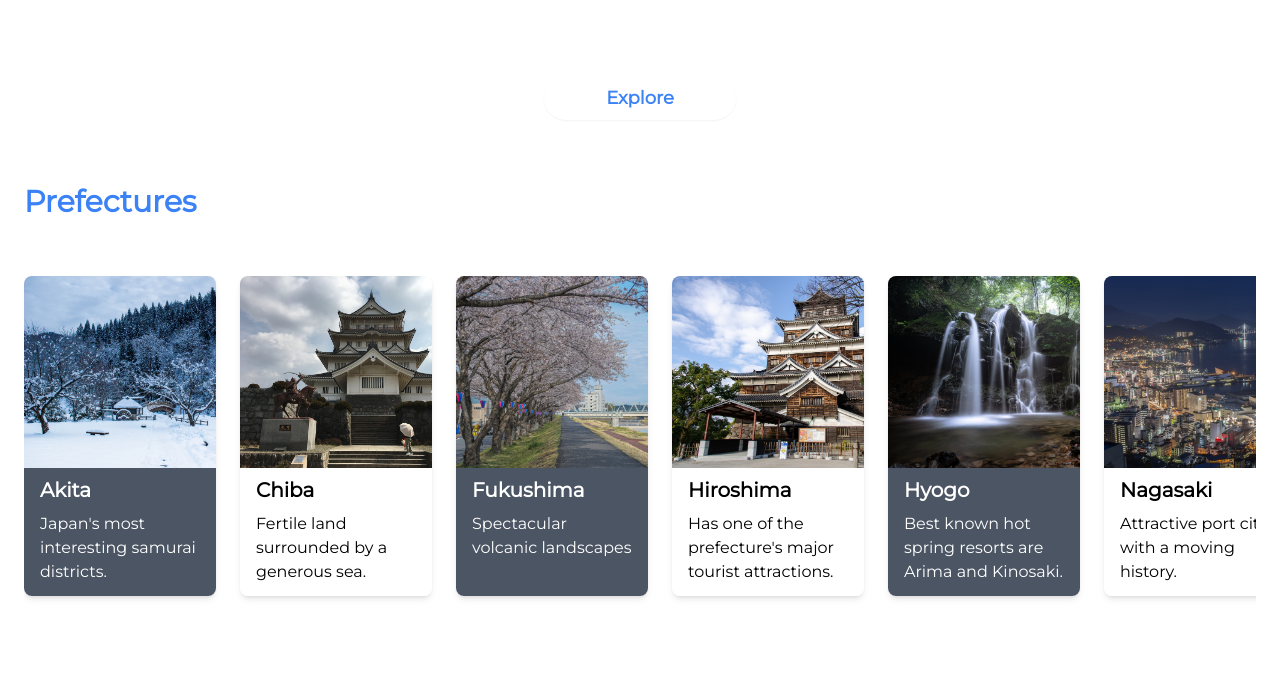
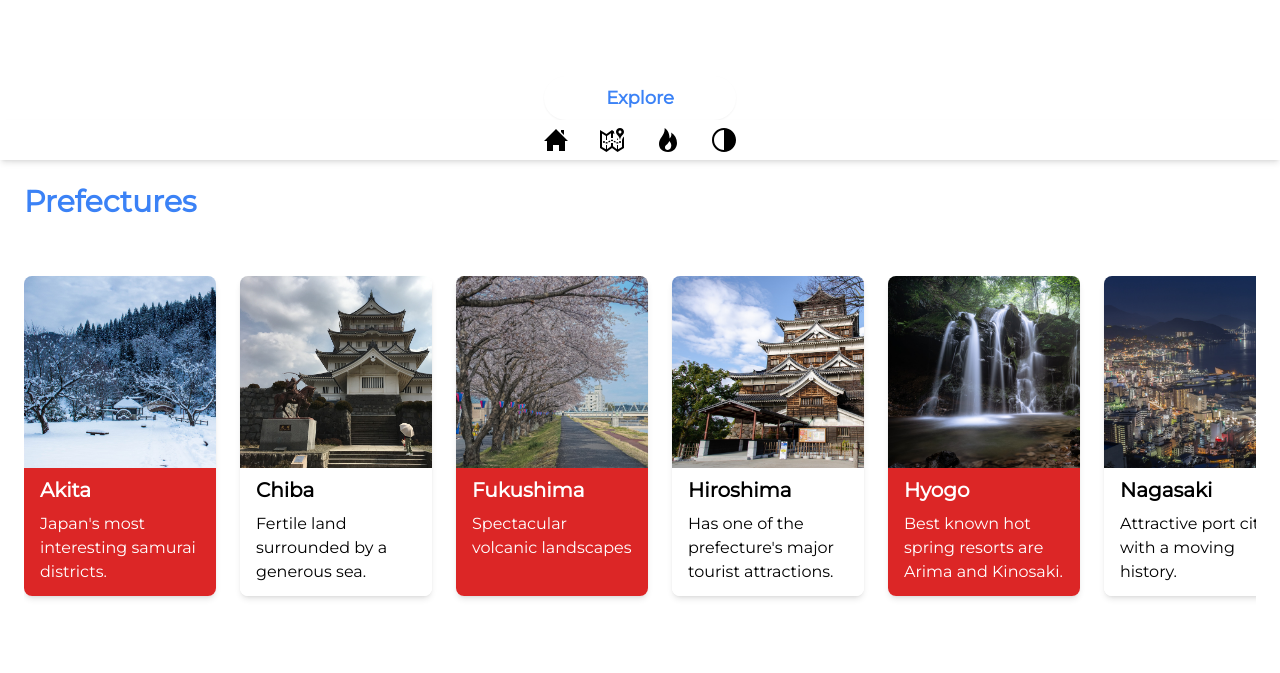
Before and after one commit to kuro-vale/japan-tailwindcss, a website: page src/index.html in a window 1280 px wide. Shown: the part 640-1313 px from the top of the page. Drawn offline with Linux system fonts and the light colour scheme.

Commit message:
Create tab bar

```diff
--- a/src/index.html
+++ b/src/index.html
@@ -16,7 +16,6 @@
 
 <body class="font-Montserrat font-light">
     <nav></nav>
-    <div id="tab_bar"></div>
     <div class="w-full h-screen" id="home">
         <div class="w-full h-full bg-tokyo flex flex-col bg-cover p-10 items-center justify-between">
             <input
@@ -34,7 +33,7 @@
             class="w-auto h-96 items-center mt-6 overflow-x-auto overscroll-x-contain flex space-x-6 overflow-y-hidden">
             <div class="card">
                 <div class="w-full h-3/5 rounded-t-lg bg-akita bg-cover"></div>
-                <div class="w-full h-2/5 rounded-b-lg bg-gray-600">
+                <div class="w-full h-2/5 rounded-b-lg bg-red-600">
                     <p class="text-white font-bold text-xl px-4 py-2">Akita</p>
                     <p class="text-white px-4">Japan's most interesting samurai districts.</p>
                 </div>
@@ -48,7 +47,7 @@
             </div>
             <div class="card">
                 <div class="w-full h-3/5 rounded-t-lg bg-fukushima bg-cover"></div>
-                <div class="w-full h-2/5 rounded-b-lg bg-gray-600">
+                <div class="w-full h-2/5 rounded-b-lg bg-red-600">
                     <p class="text-white font-bold text-xl px-4 py-2">Fukushima</p>
                     <p class="text-white px-4">Spectacular volcanic landscapes</p>
                 </div>
@@ -62,7 +61,7 @@
             </div>
             <div class="card">
                 <div class="w-full h-3/5 rounded-t-lg bg-hyogo bg-cover"></div>
-                <div class="w-full h-2/5 rounded-b-lg bg-gray-600">
+                <div class="w-full h-2/5 rounded-b-lg bg-red-600">
                     <p class="text-white font-bold text-xl px-4 py-2">Hyogo</p>
                     <p class="text-white px-4">Best known hot spring resorts are Arima and Kinosaki.</p>
                 </div>
@@ -76,7 +75,7 @@
             </div>
             <div class="card">
                 <div class="w-full h-3/5 rounded-t-lg bg-nagano bg-cover"></div>
-                <div class="w-full h-2/5 rounded-b-lg bg-gray-600">
+                <div class="w-full h-2/5 rounded-b-lg bg-red-600">
                     <p class="text-white font-bold text-xl px-4 py-2">Nagano</p>
                     <p class="text-white px-4">Former olympic city famous for its temple.</p>
                 </div>
@@ -124,14 +123,39 @@
                     href="https://tailwindcss.com/docs/installation" target="_blank">Tailwind docs</a></p>
         </div>
     </div>
-    <footer class="w-full h-auto bg-gray-50 p-6 space-y-2">
+    <footer class="w-full h-auto bg-gray-50 p-6 space-y-2 mb-7">
         <p class="text-lg">About</p>
         <p class="text-sm text-gray-400"><a href="https://tailwindcss.com/" target="_blank">Tailwind</a></p>
         <p class="text-sm text-gray-400"><a href="#prefectures">Prefectures</a></p>
         <p class="text-sm text-gray-400"><a href="https://www.japan-guide.com/" target="_blank">Visit Japan</a></p>
         <p class="text-sm text-gray-400"><a href="https://github.com/kuro-vale" target="_blank">Github</a></p>
     </footer>
-
+    <div class="w-full h-10 bg-white fixed left-0 bottom-0 shadow-md flex space-x-8 items-center justify-center"
+        id="tab-bar">
+        <a href="#home">
+            <svg xmlns="http://www.w3.org/2000/svg" width="24" height="24" viewBox="0 0 24 24">
+                <path d="M21 13v10h-6v-6h-6v6h-6v-10h-3l12-12 12 12h-3zm-1-5.907v-5.093h-3v2.093l3 3z" />
+            </svg>
+        </a>
+        <a href="#prefectures">
+            <svg xmlns="http://www.w3.org/2000/svg" width="24" height="24" viewBox="0 0 24 24">
+                <path
+                    d="M17.492 15.432c-.433 0-.855-.087-1.253-.259l.467-1.082c.25.107.514.162.786.162.222 0 .441-.037.651-.11l.388 1.112c-.334.118-.683.177-1.039.177zm-10.922-.022c-.373 0-.741-.066-1.093-.195l.407-1.105c.221.081.451.122.686.122.26 0 .514-.05.754-.148l.447 1.09c-.382.157-.786.236-1.201.236zm8.67-.783l-1.659-.945.583-1.024 1.66.945-.584 1.024zm-6.455-.02l-.605-1.011 1.639-.981.605 1.011-1.639.981zm3.918-1.408c-.243-.101-.5-.153-.764-.153-.23 0-.457.04-.674.119l-.401-1.108c.346-.125.708-.188 1.075-.188.42 0 .83.082 1.217.244l-.453 1.086zm7.327-.163c-.534 0-.968.433-.968.968 0 .535.434.968.968.968.535 0 .969-.434.969-.968 0-.535-.434-.968-.969-.968zm-16.061 0c-.535 0-.969.433-.969.968 0 .535.434.968.969.968s.969-.434.969-.968c0-.535-.434-.968-.969-.968zm18.031-.832v6.683l-4 2.479v-4.366h-1v4.141l-4-2.885v-3.256h-2v3.255l-4 2.885v-4.14h-1v4.365l-4-2.479v-13.294l4 2.479v3.929h1v-3.927l4-2.886v4.813h2v-4.813l1.577 1.138c-.339-.701-.577-1.518-.577-2.524l.019-.345-2.019-1.456-5.545 4-6.455-4v18l6.455 4 5.545-4 5.545 4 6.455-4v-11.618l-.039.047c-.831.982-1.614 1.918-1.961 3.775zm2-8.403c0-2.099-1.9-3.801-4-3.801s-4 1.702-4 3.801c0 3.121 3.188 3.451 4 8.199.812-4.748 4-5.078 4-8.199zm-5.5.199c0-.829.672-1.5 1.5-1.5s1.5.671 1.5 1.5-.672 1.5-1.5 1.5-1.5-.671-1.5-1.5zm-.548 8c-.212-.992-.547-1.724-.952-2.334v2.334h.952z" />
+            </svg>
+        </a>
+        <a href="#trending">
+            <svg width="24" height="24" xmlns="http://www.w3.org/2000/svg" fill-rule="evenodd" clip-rule="evenodd">
+                <path
+                    d="M8.625 0c.61 7.189-5.625 9.664-5.625 15.996 0 4.301 3.069 7.972 9 8.004 5.931.032 9-4.414 9-8.956 0-4.141-2.062-8.046-5.952-10.474.924 2.607-.306 4.988-1.501 5.808.07-3.337-1.125-8.289-4.922-10.378zm4.711 13c3.755 3.989 1.449 9-1.567 9-1.835 0-2.779-1.265-2.769-2.577.019-2.433 2.737-2.435 4.336-6.423z" />
+            </svg>
+        </a>
+        <button>
+            <svg xmlns="http://www.w3.org/2000/svg" width="24" height="24" viewBox="0 0 24 24">
+                <path
+                    d="M0 12c0 6.627 5.373 12 12 12s12-5.373 12-12-5.373-12-12-12-12 5.373-12 12zm2 0c0-5.514 4.486-10 10-10v20c-5.514 0-10-4.486-10-10z" />
+            </svg>
+        </button>
+    </div>
 </body>
 
 </html>
```
Also changed, not shown: dist/output.css.
